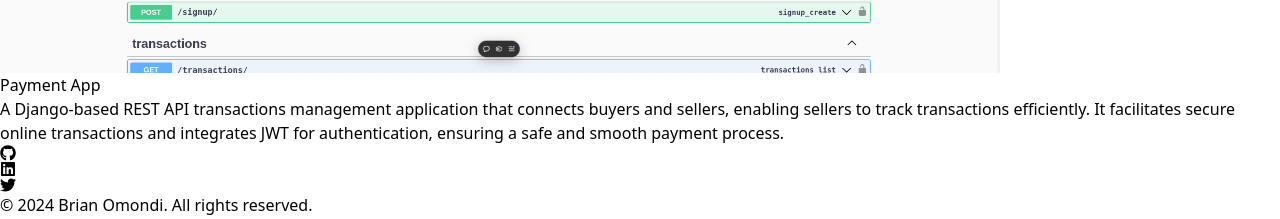
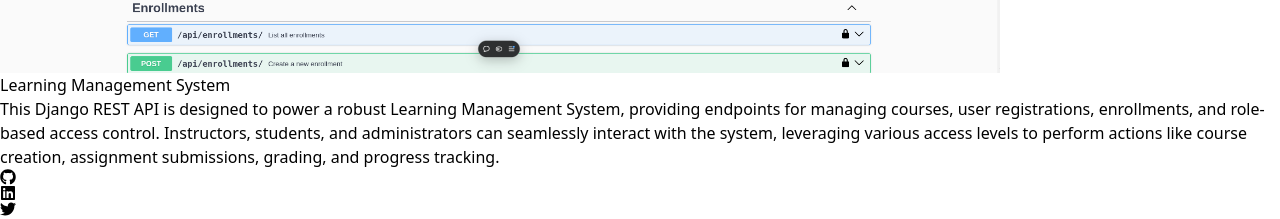
Before and after one commit to brianhilsden/portfolio, a Next.js app: page /projects in a window 1280 px wide. Shown: the part 4347-4566 px from the top of the page. Built offline with nearby package versions, Linux system fonts and the light colour scheme.

Commit message:
added LMS to porfolio projects

```diff
--- a/src/app/projects/projectsClient.js
+++ b/src/app/projects/projectsClient.js
@@ -47,11 +47,11 @@ const projects = [
     link: "https://brianhilsden.github.io/getway-travels",
   },
   {
-    title: "Payment App",
+    title: "Learning Management System",
     description:
-      "A Django-based REST API transactions management application that connects buyers and sellers, enabling sellers to track transactions efficiently. It facilitates secure online transactions and integrates JWT for authentication, ensuring a safe and smooth payment process.",
-    imageUrl: "/images/paymentApp.png",
-    link: "https://payment-app-psi-seven.vercel.app/api/docs/swagger/",
+      "This Django REST API is designed to power a robust Learning Management System, providing endpoints for managing courses, user registrations, enrollments, and role-based access control. Instructors, students, and administrators can seamlessly interact with the system, leveraging various access levels to perform actions like course creation, assignment submissions, grading, and progress tracking.",
+    imageUrl: "/images/LMS.png",
+    link: "https://learning-management-system-alpha-eosin.vercel.app/docs/",
   },
 ];
 
```
Also changed, not shown: public/images/LMS.png (added).
